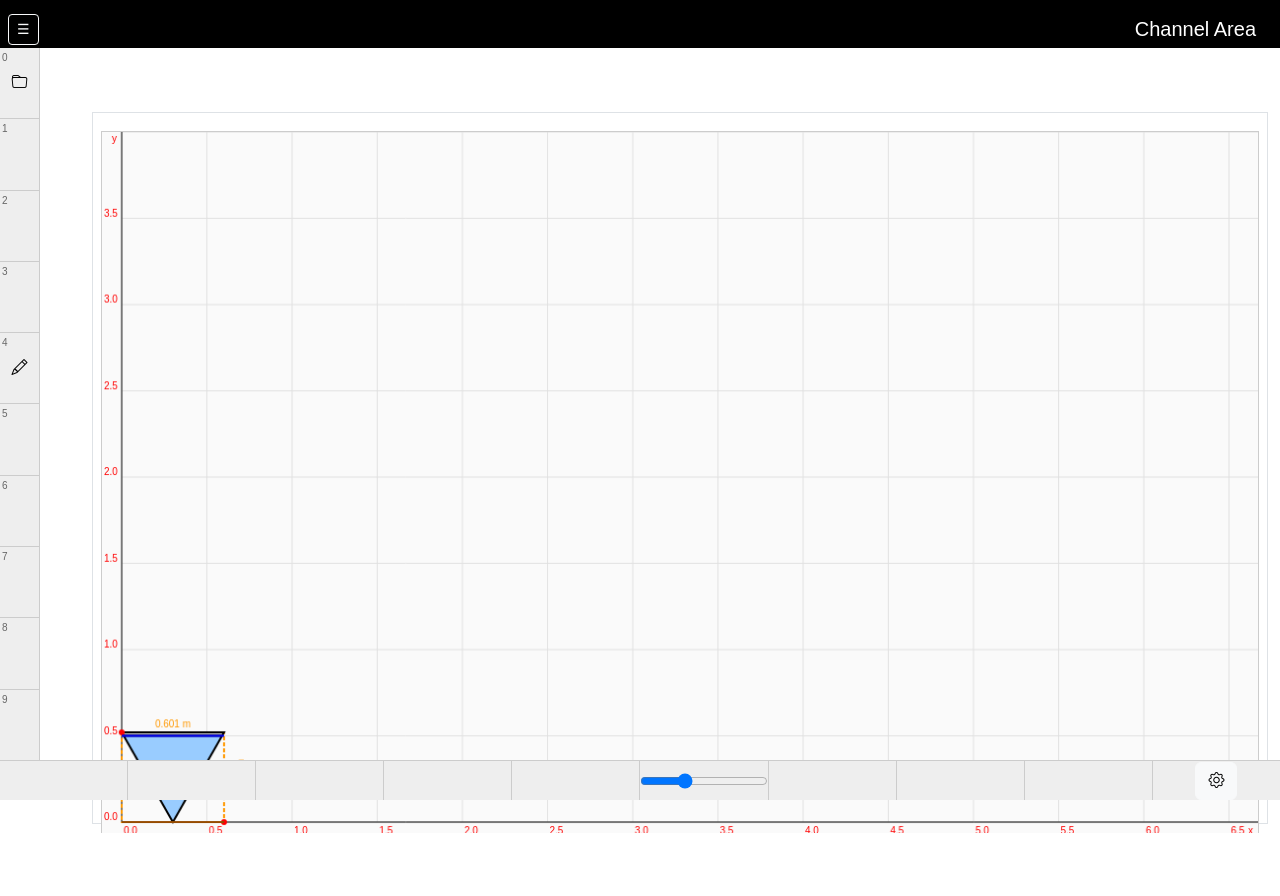
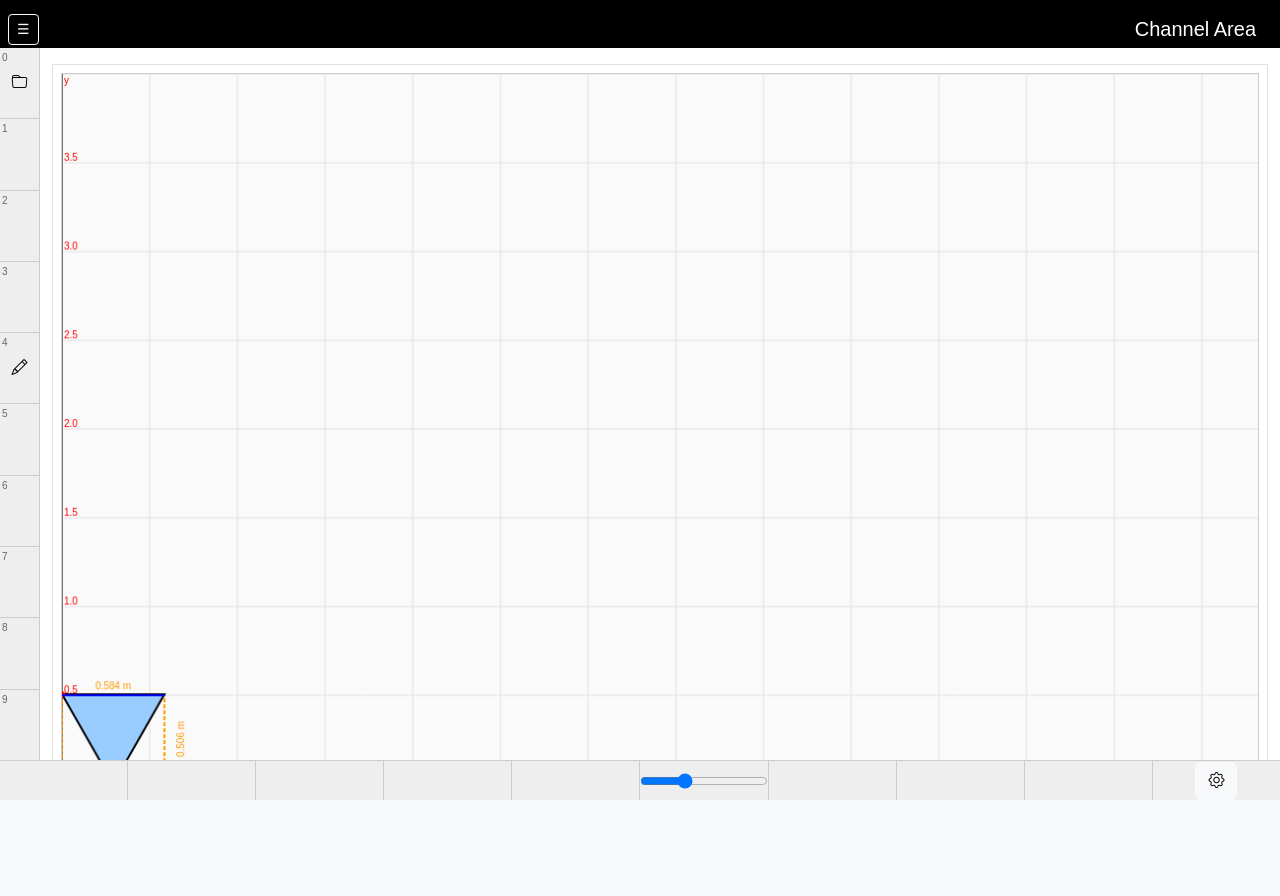
Before and after one commit to techidock/open-source, a Flask app: page / in a window 1280 px wide. After the commit the page ends 800 px from the top, so only its background shows below. Run offline with Flask 3, Linux system fonts and the light colour scheme; data that the repository does not hold is empty; some libraries are stand-ins or nearby versions.

Commit message:
Align axes with borders and remove scrollbars

```diff
--- a/channel_area/static/style.css
+++ b/channel_area/static/style.css
@@ -2,12 +2,15 @@ html, body {
   font-family: Arial, sans-serif;
   margin: 0;
   padding: 0;
-  overflow-x: hidden;
+  overflow: hidden; /* remove scrollbars */
   height: 100%;
   box-sizing: border-box;
-  margin-left: 40px; /* leave room for tool bar */
-  margin-bottom: 40px; /* leave room for bottom bar */
-  margin-top: 48px; /* room for top nav */
+}
+
+body {
+  padding-left: 40px;  /* leave room for tool bar */
+  padding-bottom: 40px; /* leave room for bottom bar */
+  padding-top: 48px;    /* room for top nav */
 }
 
 
@@ -27,7 +30,6 @@ html, body {
 
 canvas {
   border: 1px solid #ccc;
-  margin-top: 10px;
   background: #fafafa;
   width: 100%;
   height: 100%;
--- a/channel_area/templates/index.html
+++ b/channel_area/templates/index.html
@@ -277,7 +277,7 @@
       var canvasWidthMM = 4000;
       var canvasHeightMM = 4000;
       var mmScale = 1;
-      var axisMargin = 20;
+      var axisMargin = 0;
       var gridSpacingMM = 500;
       var polygonScale = 1;
       var circleDiameterMM = 1000;
@@ -1643,14 +1643,14 @@
         var units = document.getElementById('units').value;
         for (var i = 0, x = axisMargin; x <= canvas.width; x += stepX, i++) {
           var val = (i * spacingXMM / unitFactor()).toFixed(1);
-          ctx.fillText(val, x + 2, canvas.height - axisMargin + 12);
+          ctx.fillText(val, x + 2, canvas.height - 2);
         }
         for (var i = 0, y = axisMargin; y <= canvas.height; y += stepY, i++) {
           var val = (i * spacingYMM / unitFactor()).toFixed(1);
-          ctx.fillText(val, axisMargin - 18, canvas.height - y - 2);
-        }
-        ctx.fillText('x', canvas.width - 10, canvas.height - axisMargin + 12);
-        ctx.fillText('y', axisMargin - 10, 10);
+          ctx.fillText(val, 2, canvas.height - y - 2);
+        }
+        ctx.fillText('x', canvas.width - 10, canvas.height - 2);
+        ctx.fillText('y', 2, 10);
       }
 
 
```
Also changed, not shown: channel_area/README.md.
